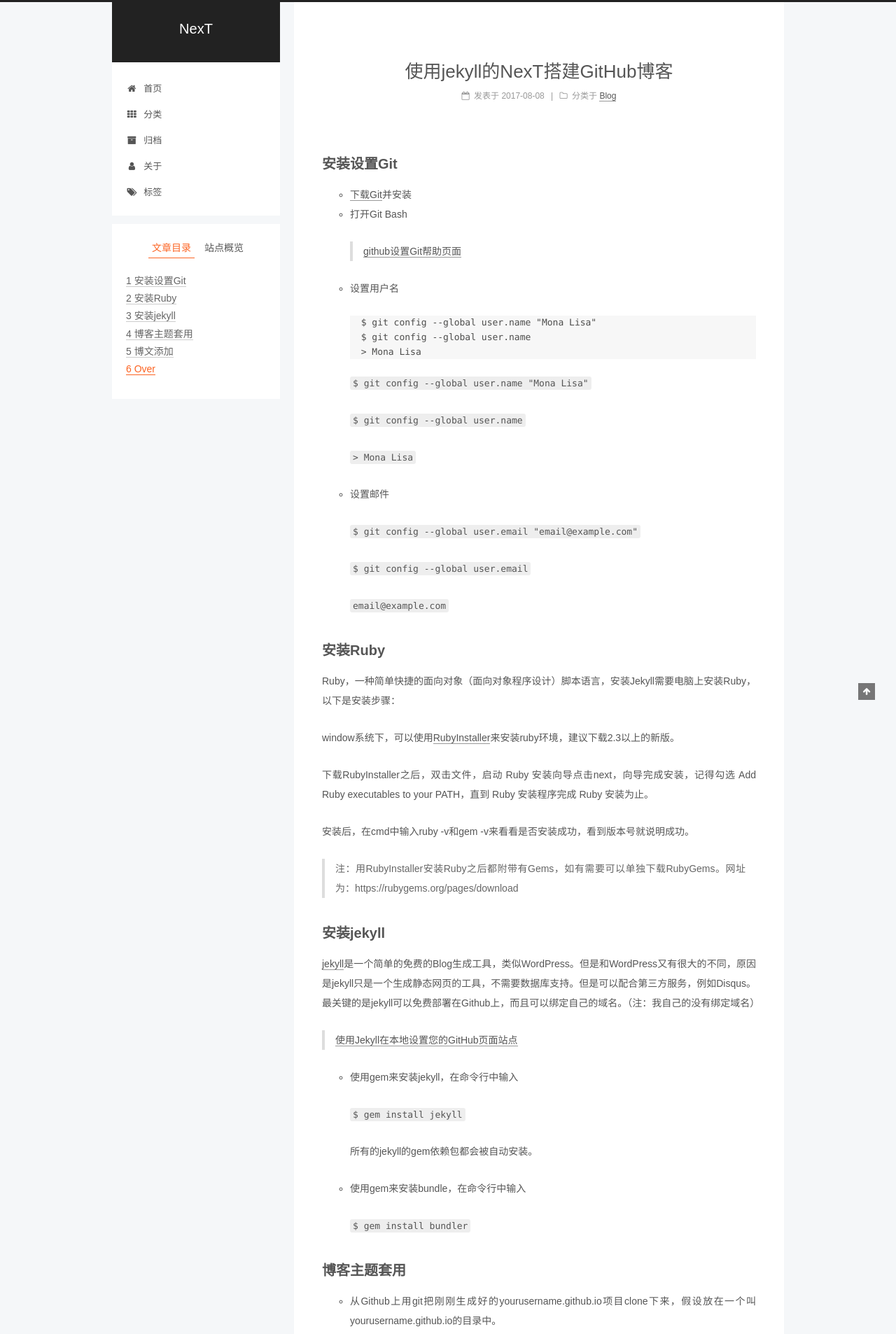
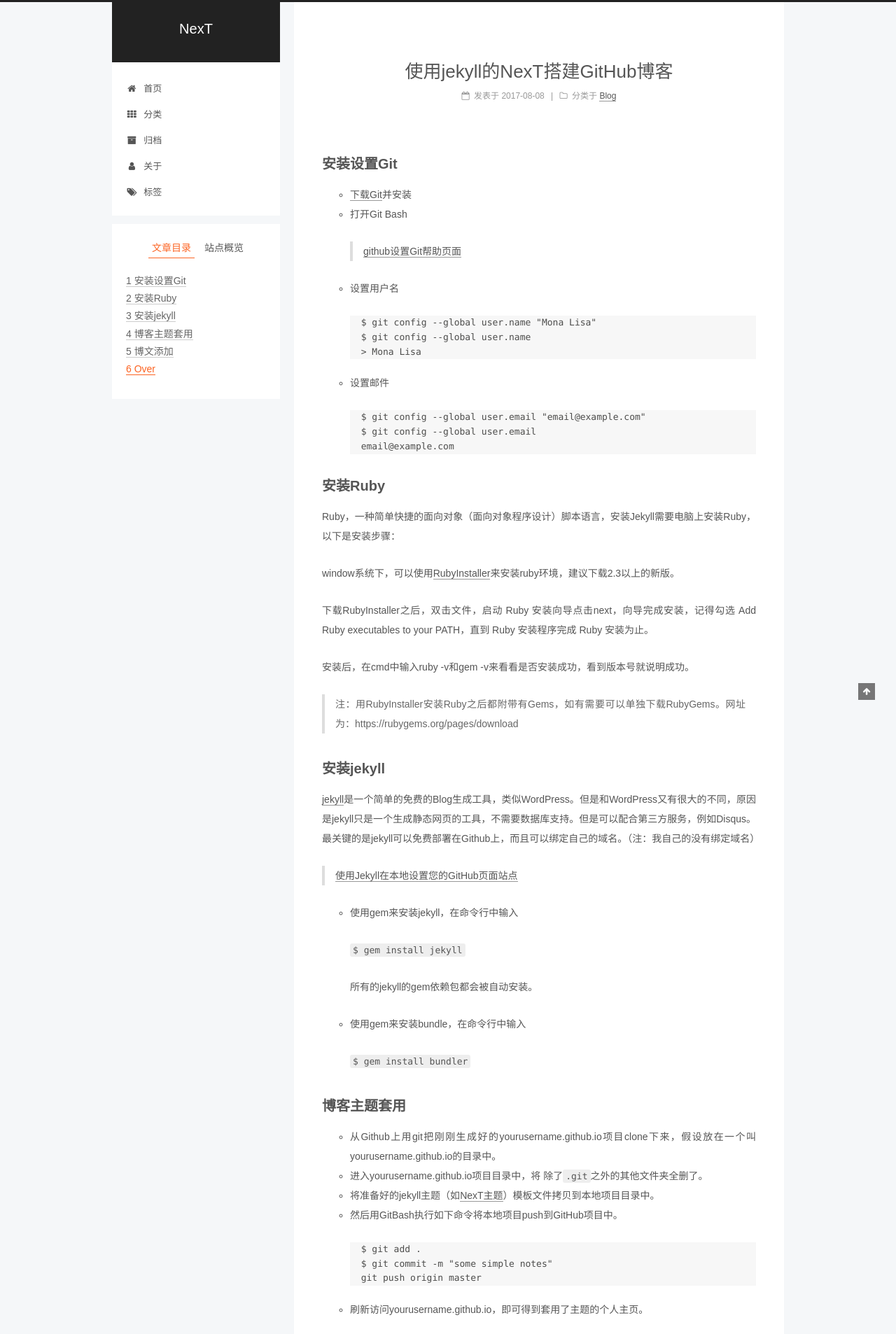
Before and after one commit to wxmas/wxmas.github.io, a Jekyll site: the page built from _posts/2017-08-8-使用jekyll的NexT搭建GitHub博客.md, in a window 1280 px wide. Shown: the top 1906 px of the page at 70% size. Built offline with Jekyll 4.4.1, drawn with Linux system fonts in a browser that asks for light colours; some of the changed text lies outside the part shown.

Commit message:
add a blog

`````diff
--- a/_posts/2017-08-8-使用jekyll的NexT搭建GitHub博客.md
+++ b/_posts/2017-08-8-使用jekyll的NexT搭建GitHub博客.md
@@ -22,20 +22,13 @@ layout: post
 	> Mona Lisa
 	```
 
-	`$ git config --global user.name "Mona Lisa"`
-
-	`$ git config --global user.name`
-
-	`> Mona Lisa`
-
 - 设置邮件
 
-	`$ git config --global user.email "email@example.com"`
-
-	`$ git config --global user.email`
-
-	`email@example.com`
-
+	```git
+	$ git config --global user.email "email@example.com"
+	$ git config --global user.email
+	email@example.com
+	```
 
 ## 安装Ruby ##
 
@@ -72,17 +65,16 @@ window系统下，可以使用[RubyInstaller](http://rubyinstaller.org/downloads
 - 将准备好的jekyll主题（如[NexT主题](http://theme-next.simpleyyt.com/)）模板文件拷贝到本地项目目录中。
 - 然后用GitBash执行如下命令将本地项目push到GitHub项目中。
 
-	`$ git add .`
-
-	`$ git commit -m "some simple notes"`
-
-	`git push origin master`
+	```git
+	$ git add .
+	$ git commit -m "some simple notes"
+	git push origin master
+	```
 
 - 刷新访问yourusername.github.io，即可得到套用了主题的个人主页。
 
 	>NexT主题使用jekyll本地生成静态页面头一回调通了，后来重调时出现了这个问题：
-
-	>```ruby
+	>```jekyll
 	$ bundle exec jekyll server
 	Configuration file: D:/wxmas/wxmas.github.io/_config.yml
        Deprecation: The 'gems' configuration option has been renamed to 'plugins'. Please update your config file accordingly.
@@ -105,7 +97,7 @@ window系统下，可以使用[RubyInstaller](http://rubyinstaller.org/downloads
 - 文件名称格式: 年-月-日-标题.MARKUP（例如: 2017-01-01-hello-world.md）。
 - 要有「头信息」。
 
-	```ruby
+	```markdown
 	---
 	title: hello world
 	date: 2017-01-01 8:52:50 PM
@@ -115,7 +107,7 @@ window系统下，可以使用[RubyInstaller](http://rubyinstaller.org/downloads
 	````
 即使都不写，也至少必须填上
 
-	```ruby
+	```markdown
 	---
 	---
 	````
`````
